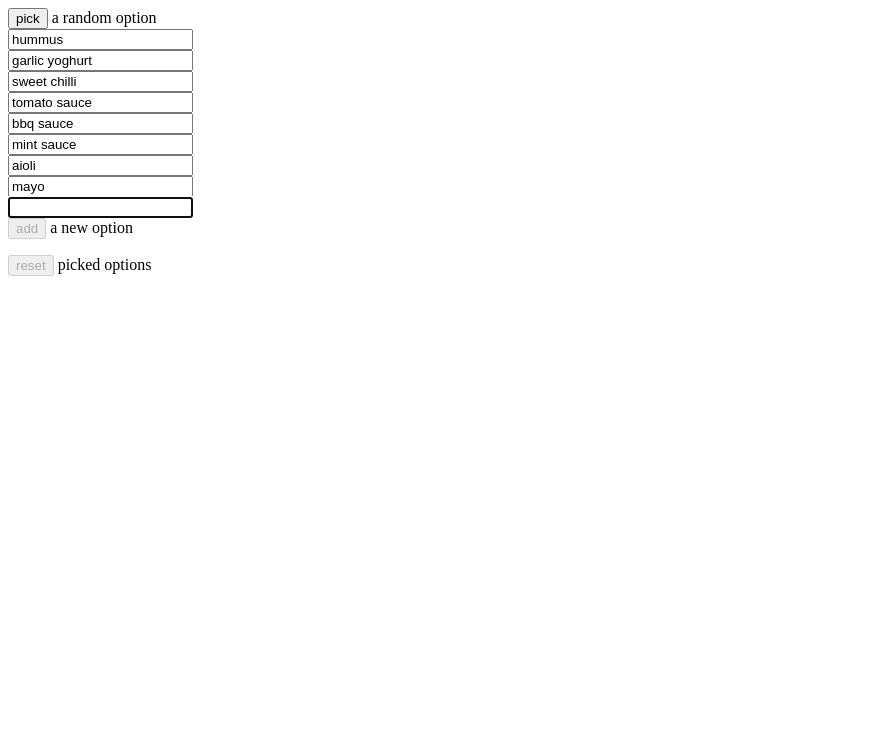
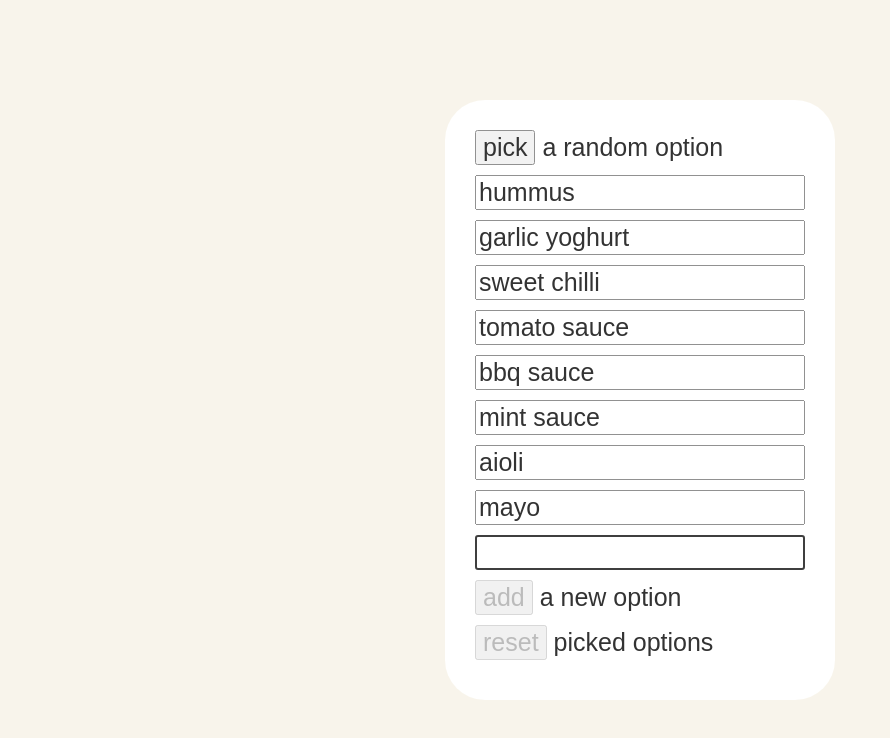
Before and after one commit to dbedggood/random-item-picker, a Svelte app: page / in a window 1280 px wide. Shown: the top 738 px of the page, without its empty margins (0-890 px from the left). Built offline with nearby package versions, Linux system fonts and the light colour scheme.

Commit message:
Add simple styles

```diff
--- a/src/App/App.svelte
+++ b/src/App/App.svelte
@@ -13,6 +13,7 @@
   $: isFirstInputPopulated = inputItems.at(0).value.trim();
   $: isLastInputPopulated = inputItems.at(-1).value.trim();
   let pickedItems = [];
+  $: hasPickedItems = pickedItems.length > 0;
 
   $: {
     const hasEmptyInputs = inputItems.some(({ value }) => value.trim() === "");
@@ -59,6 +60,7 @@
   onMount(updateFocus);
 </script>
 
+<main>
   <PickButton disabled={!isFirstInputPopulated} {handlePickItem} />
 
   {#each inputItems as { id, value }, index (id)}
@@ -74,6 +76,7 @@
 
   <AddButton disabled={!isLastInputPopulated} {handleAddNewInput} />
 
+  {#if hasPickedItems}
     <ol>
       {#each pickedItems as { id, value } (id)}
         <li>
@@ -81,5 +84,39 @@
         </li>
       {/each}
     </ol>
+  {/if}
 
-<ResetButton disabled={pickedItems.length < 1} {handleResetPickedItems} />
+  <ResetButton disabled={!hasPickedItems} {handleResetPickedItems} />
+</main>
+
+<style>
+  :global(*) {
+    box-sizing: border-box;
+    font-size: 1.25rem;
+    font-family: Arial, Helvetica, sans-serif;
+  }
+
+  :global(body) {
+    margin: 0;
+  }
+
+  :global(div#app) {
+    height: 100vh;
+    display: flex;
+    justify-content: center;
+    align-items: center;
+
+    background-color: #f7f2e6;
+    opacity: 0.8;
+    background-image: radial-gradient(#f7a145 0.5px, transparent 0.5px),
+      radial-gradient(#f7a145 0.5px, #f7f2e6 0.5px);
+    background-size: 20px 20px;
+    background-position: 0 0, 10px 10px;
+  }
+
+  main {
+    padding: 1.5rem;
+    border-radius: 2rem;
+    background: white;
+  }
+</style>
--- a/src/App/components/AddButton/AddButton.svelte
+++ b/src/App/components/AddButton/AddButton.svelte
@@ -3,5 +3,13 @@
   export let handleAddNewInput;
 </script>
 
-<button {disabled} on:click={handleAddNewInput}> add </button>
-a new option
+<div>
+  <button {disabled} on:click={handleAddNewInput}>add</button>
+  a new option
+</div>
+
+<style>
+  div {
+    margin-bottom: 0.5rem;
+  }
+</style>
--- a/src/App/components/InputItem/InputItem.svelte
+++ b/src/App/components/InputItem/InputItem.svelte
@@ -18,3 +18,9 @@
     }}
   />
 </div>
+
+<style>
+  div {
+    margin-bottom: 0.5rem;
+  }
+</style>
--- a/src/App/components/PickButton/PickButton.svelte
+++ b/src/App/components/PickButton/PickButton.svelte
@@ -3,5 +3,13 @@
   export let handlePickItem;
 </script>
 
-<button id="pick-button" {disabled} on:click={handlePickItem}> pick </button>
-a random option
+<div>
+  <button id="pick-button" {disabled} on:click={handlePickItem}> pick </button>
+  a random option
+</div>
+
+<style>
+  div {
+    margin-bottom: 0.5rem;
+  }
+</style>
--- a/src/App/components/ResetButton/ResetButton.svelte
+++ b/src/App/components/ResetButton/ResetButton.svelte
@@ -3,4 +3,12 @@
   export let handleResetPickedItems;
 </script>
 
-<button {disabled} on:click={handleResetPickedItems}>reset</button> picked options
+<div>
+  <button {disabled} on:click={handleResetPickedItems}>reset</button> picked options
+</div>
+
+<style>
+  div {
+    margin-bottom: 0.5rem;
+  }
+</style>
```
Also changed, not shown: 4 other files (tests, documents, lock files or other folders). Lines whose indentation alone changed are shown as unchanged.
